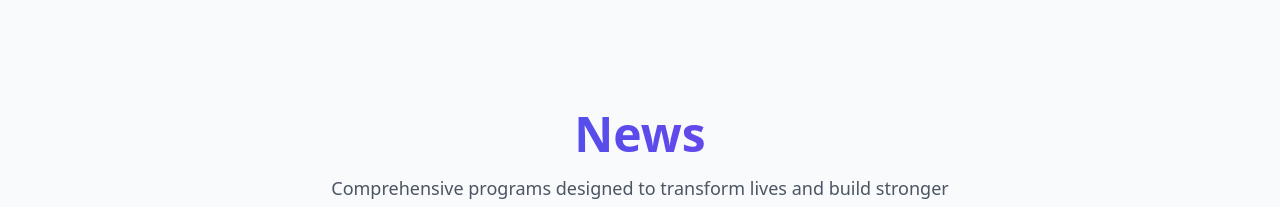
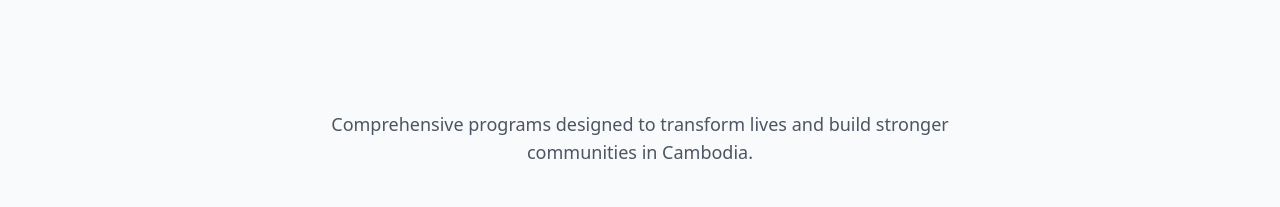
Before and after one commit to radytrainer/lotusoutreach-cambodia, a Vue app: page / in a window 1280 px wide. Shown: the part 883-1090 px from the top of the page. Built offline with nearby package versions, Linux system fonts and the light colour scheme.

Commit message:
Update Gallery Page

```diff
--- a/src/components/home/news.vue
+++ b/src/components/home/news.vue
@@ -4,10 +4,7 @@
       <div class="max-w-7xl mx-auto px-4 sm:px-6 lg:px-8">
         <!-- Section Header -->
         <div class="text-center mb-12 md:mb-16">
-          <h2 class="text-3xl sm:text-4xl md:text-5xl font-extrabold mb-4
-                   bg-gradient-to-r from-blue-600 to-purple-600 bg-clip-text text-transparent">
-            News
-          </h2>
+
           <p class="md:text-lg text-gray-600 max-w-2xl mx-auto leading-relaxed">
             Comprehensive programs designed to transform lives and build
             stronger communities in Cambodia.
```
Also changed, not shown: public/backend/gallery.json (+9 -13 lines).
